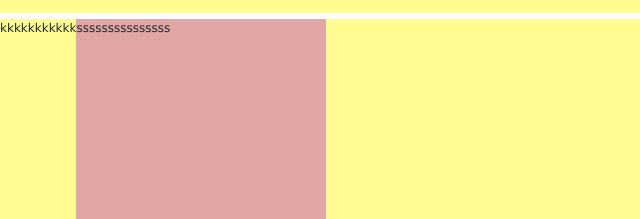
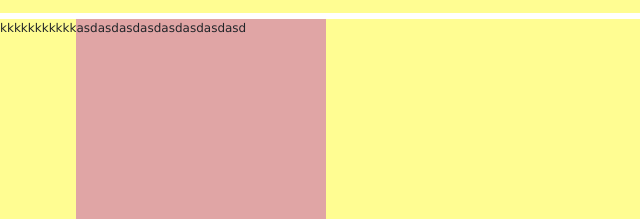
Before and after one commit to KathyAltamar/practica, a plain HTML site: page index.html in a window 1280 px wide. Shown: the part 610-829 px from the top of the page, 0-640 px from the left. Drawn offline with nearby package versions, Linux system fonts and the light colour scheme.

Commit message:
cambio importante

```diff
--- a/index.html
+++ b/index.html
@@ -115,7 +115,7 @@
             </div>
 
             <div class="p2der">
-                <p>sssssssssssssss</p>
+                <p>asdasdasdasdasdasdasdasd</p>
             </div>
         </div>
 
```
